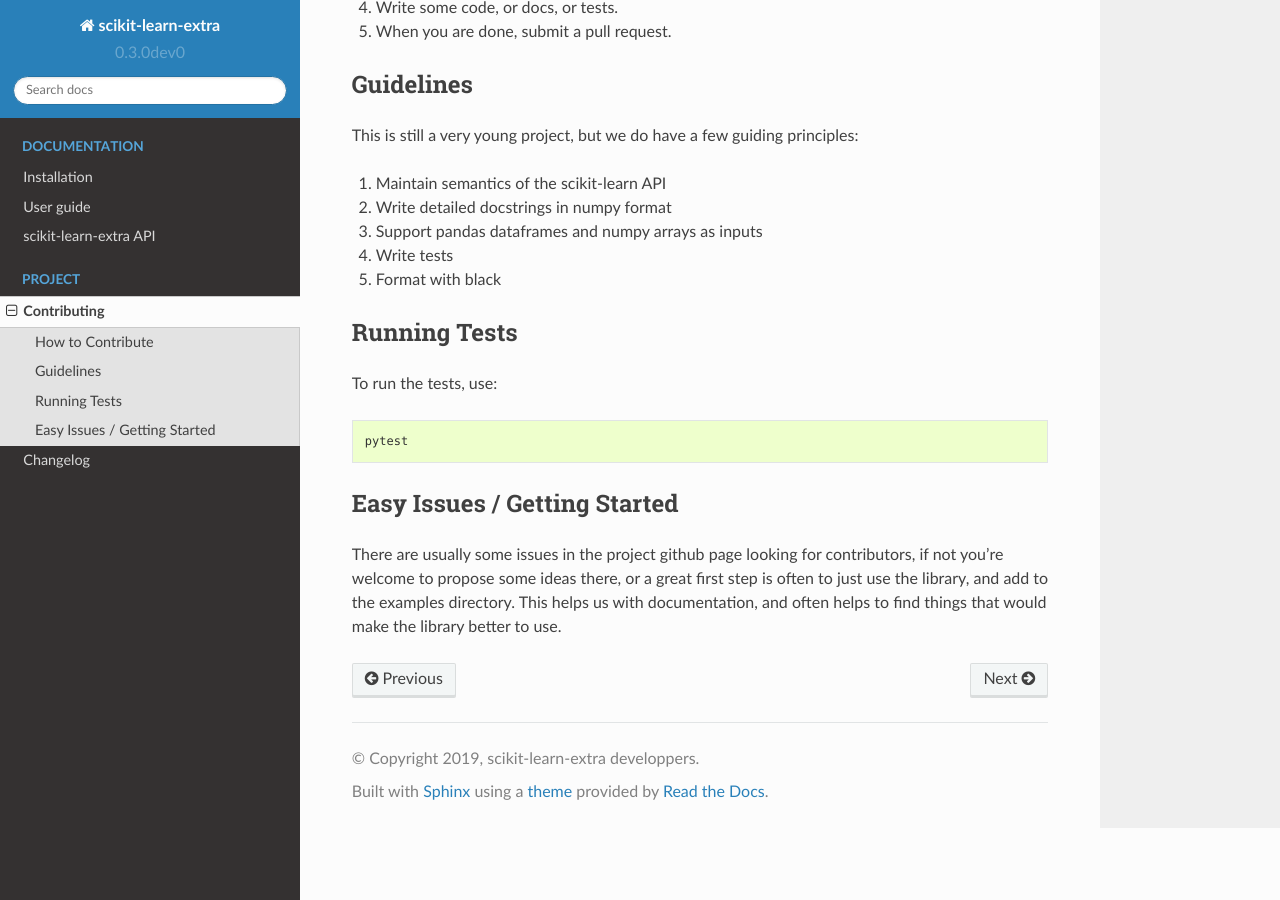
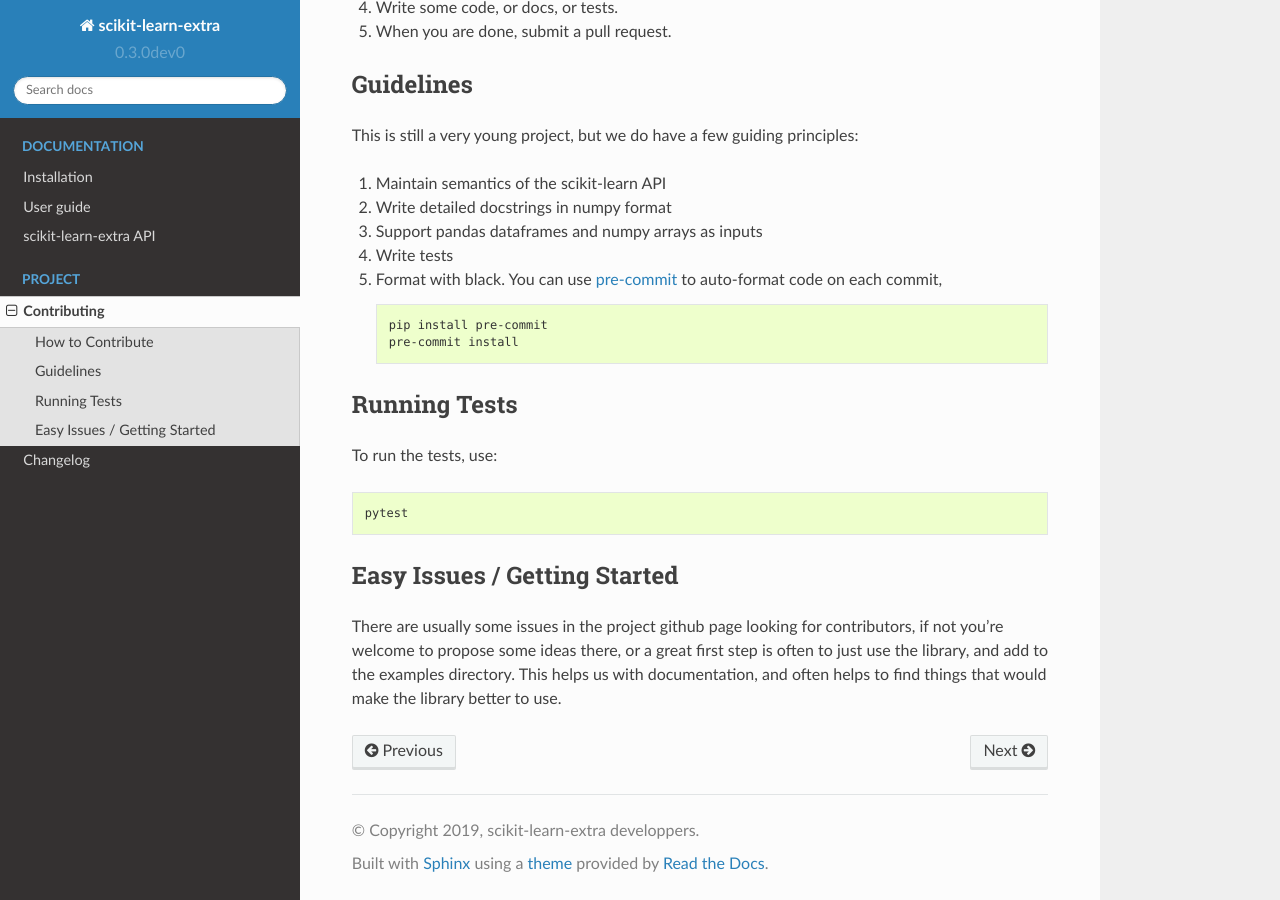
Before and after one commit to odgovorih1e/scikit-learn-extra, a Sphinx documentation site: the page built from doc/contributing.rst, in a window 1280 px wide and 900 px high, scrolled down 586 px. Built offline with Sphinx 7.4.7 and the Read the Docs theme 2.0.0, drawn with Linux system fonts in a browser that asks for light colours; pages that are not in the unit, such as notebooks, are missing from menus.

Commit message:
MAINT Add pre-commit setup (#111)

```diff
--- a/doc/contributing.rst
+++ b/doc/contributing.rst
@@ -37,7 +37,12 @@ This is still a very young project, but we do have a few guiding principles:
 2. Write detailed docstrings in numpy format
 3. Support pandas dataframes and numpy arrays as inputs
 4. Write tests
-5. Format with black
+5. Format with black. You can use `pre-commit <https://pre-commit.com/>`_ to auto-format code on each commit,
+
+   .. code-block:: console
+
+       pip install pre-commit
+       pre-commit install
 
 Running Tests
 ^^^^^^^^^^^^^
--- a/setup.cfg
+++ b/setup.cfg
@@ -7,3 +7,6 @@ test = pytest
 [tool:pytest]
 doctest_optionflags = NORMALIZE_WHITESPACE ELLIPSIS
 addopts = --doctest-modules
+
+[flake8]
+select = F401
```
Also changed, not shown: .pre-commit-config.yaml (added), 1 other file.
